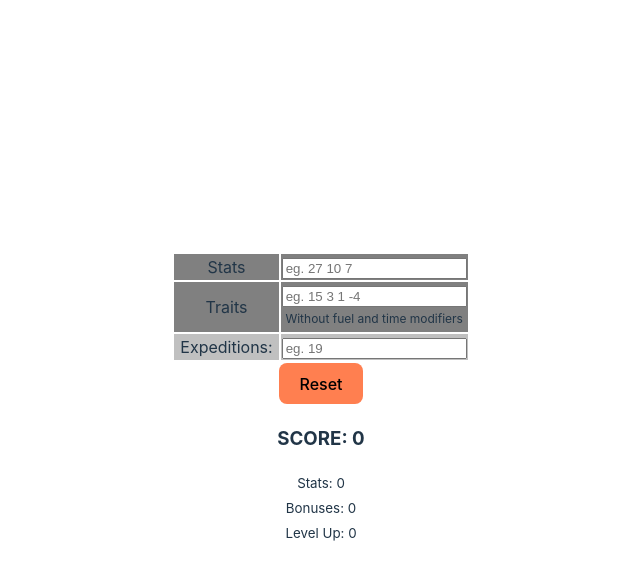
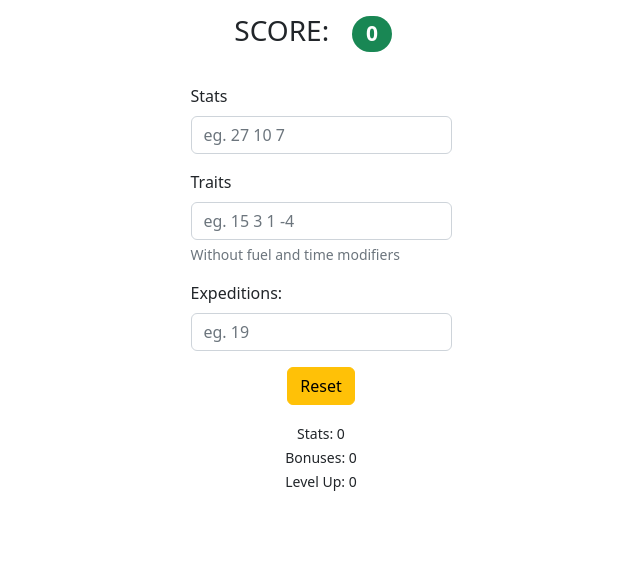
Before and after one commit to gander/nms-frigate-calc, a Vue app: page / in a window 1280 px wide. Shown: the top 576 px of the page, without its empty margins (319-959 px from the left). Built offline with nearby package versions, Linux system fonts and the light colour scheme.

Commit message:
replace styles

```diff
--- a/package.json
+++ b/package.json
@@ -9,10 +9,13 @@
     "preview": "vite preview"
   },
   "dependencies": {
+    "bootstrap": "^5.2.0",
     "vue": "^3.2.37"
   },
   "devDependencies": {
+    "@types/bootstrap": "^5.2.1",
     "@vitejs/plugin-vue": "^3.0.0",
+    "sass": "^1.54.0",
     "typescript": "^4.6.4",
     "vite": "^3.0.0",
     "vue-tsc": "^0.38.4"
--- a/src/App.vue
+++ b/src/App.vue
@@ -74,40 +74,40 @@ watch([traitsInput, statsInput, expeditions], () => {
 </script>
 
 <template>
-  <table>
-    <tr style="background-color: gray">
-      <td><label for="stats">Stats</label></td>
-      <td><input type="text" id="stats" v-model.trim="statsInput" inputmode="numeric" pattern="[0-9]*" placeholder="eg. 27 10 7"/></td>
-    </tr>
-    <tr style="background-color: gray">
-      <td><label for="traits">Traits</label></td>
-      <td>
-        <input type="text" id="traits" v-model.trim="traitsInput" inputmode="numeric" pattern="[0-9]*" placeholder="eg. 15 3 1 -4"/>
-        <div style="font-size:0.75em;">Without fuel and time modifiers</div>
-      </td>
-    </tr>
-    <tr style="background-color: silver">
-      <td><label for="expeditions">Expeditions:</label></td>
-      <td><input type="number" min="0" id="expeditions" v-model="expeditions" placeholder="eg. 19"/></td>
-    </tr>
-    <tr>
-      <td colspan="2">
-        <button @click="reset" style="background-color: coral">Reset</button>
-      </td>
-    </tr>
-    <tr>
-      <td colspan="2">
-        <h3>SCORE: {{ baseStat }}</h3>
-        <div><small>Stats: {{ stats }}</small></div>
-        <div><small>Bonuses: {{ bonuses }}</small></div>
-        <div><small>Level Up: {{ levelUp }}</small></div>
-      </td>
-    </tr>
-  </table>
+  <div class="container">
+    <div class="row justify-content-center align-items-center">
+      <div class="col-sm-7 col-md-5 col-lg-4 col-xl-3">
+
+        <div class="mb-3 bt-5 text-center fw-bold">
+          <h3>SCORE: <span class="badge rounded-pill bg-success m-3">{{ baseStat }}</span></h3>
+        </div>
+
+        <div class="mb-3">
+          <label for="stats" class="form-label">Stats</label>
+          <input type="text" class="form-control" id="stats" v-model.trim="statsInput" inputmode="numeric" pattern="[0-9]*" placeholder="eg. 27 10 7"/>
+        </div>
+
+        <div class="mb-3">
+          <label for="traits" class="form-label">Traits</label>
+          <input type="text" class="form-control" id="traits" v-model.trim="traitsInput" inputmode="numeric" pattern="[0-9]*" placeholder="eg. 15 3 1 -4"/>
+          <div class="form-text">Without fuel and time modifiers</div>
+        </div>
+
+        <div class="mb-3">
+          <label for="expeditions" class="form-label">Expeditions:</label>
+          <input type="number" class="form-control" min="0" id="expeditions" v-model="expeditions" placeholder="eg. 19"/>
+        </div>
+
+        <div class="mb-3 text-center">
+          <button @click="reset" class="btn btn-warning">Reset</button>
+        </div>
+
+        <div class="mb-3 text-center">
+          <div><small>Stats: {{ stats }}</small></div>
+          <div><small>Bonuses: {{ bonuses }}</small></div>
+          <div><small>Level Up: {{ levelUp }}</small></div>
+        </div>
+      </div>
+    </div>
+  </div>
 </template>
-
-<style>
-label {
-  margin: 5px;
-}
-</style>
--- a/src/main.ts
+++ b/src/main.ts
@@ -1,5 +1,5 @@
 import { createApp } from 'vue'
-import './style.css'
+import 'bootstrap/scss/bootstrap.scss'
 import App from './App.vue'
 
 createApp(App).mount('#app')
--- a/src/style.css
+++ /dev/null
@@ -1,81 +0,0 @@
-:root {
-  font-family: Inter, Avenir, Helvetica, Arial, sans-serif;
-  font-size: 16px;
-  line-height: 24px;
-  font-weight: 400;
-
-  color-scheme: light dark;
-  color: rgba(255, 255, 255, 0.87);
-  background-color: #242424;
-
-  font-synthesis: none;
-  text-rendering: optimizeLegibility;
-  -webkit-font-smoothing: antialiased;
-  -moz-osx-font-smoothing: grayscale;
-  -webkit-text-size-adjust: 100%;
-}
-
-a {
-  font-weight: 500;
-  color: #646cff;
-  text-decoration: inherit;
-}
-a:hover {
-  color: #535bf2;
-}
-
-body {
-  margin: 0;
-  display: flex;
-  place-items: center;
-  min-width: 320px;
-  min-height: 100vh;
-}
-
-h1 {
-  font-size: 3.2em;
-  line-height: 1.1;
-}
-
-button {
-  border-radius: 8px;
-  border: 1px solid transparent;
-  padding: 0.6em 1.2em;
-  font-size: 1em;
-  font-weight: 500;
-  font-family: inherit;
-  background-color: #1a1a1a;
-  cursor: pointer;
-  transition: border-color 0.25s;
-}
-button:hover {
-  border-color: #646cff;
-}
-button:focus,
-button:focus-visible {
-  outline: 4px auto -webkit-focus-ring-color;
-}
-
-.card {
-  padding: 2em;
-}
-
-#app {
-  max-width: 1280px;
-  margin: 0 auto;
-  padding: 2rem;
-  text-align: center;
-}
-
-@media (prefers-color-scheme: light) {
-  :root {
-    color: #213547;
-    background-color: #ffffff;
-  }
-  a:hover {
-    color: #747bff;
-  }
-  button {
-    background-color: #f9f9f9;
-  }
-}
```
Also changed, not shown: 1 other file (tests, documents, lock files or other folders).
